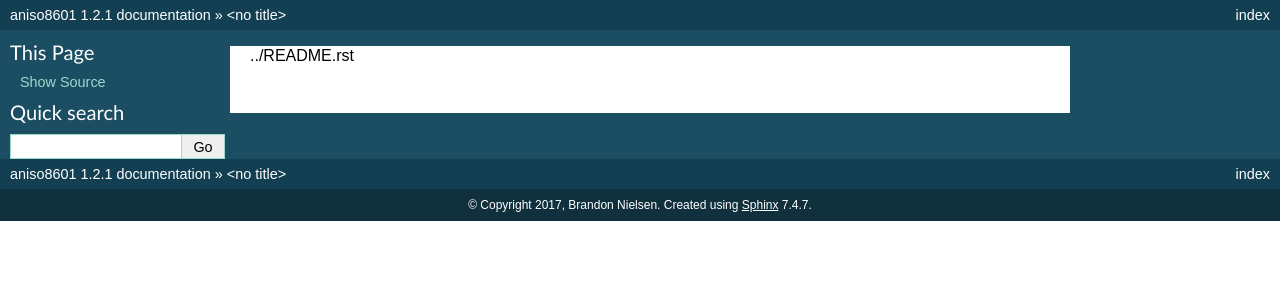
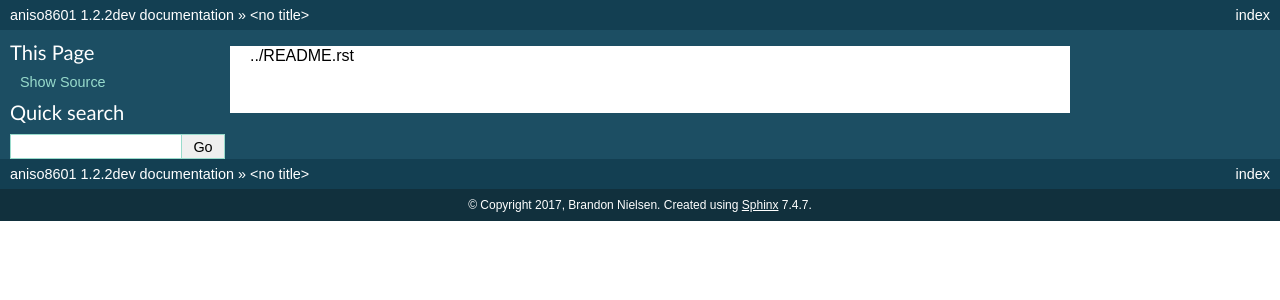
Before and after one commit to sloanlance/aniso8601, a Sphinx documentation site: the page built from docs/index.rst, in a window 1280 px wide. Shown: the top 300 px of the page. Built offline with Sphinx 7.4.7, drawn with Linux system fonts in a browser that asks for light colours.

Commit message:
Start on 1.2.2 dev.

```diff
--- a/docs/conf.py
+++ b/docs/conf.py
@@ -48,9 +48,9 @@ copyright = u'2017, Brandon Nielsen'
 # built documents.
 #
 # The short X.Y version.
-version = '1.2.1'
+version = '1.2.2'
 # The full version, including alpha/beta/rc tags.
-release = '1.2.1'
+release = '1.2.2dev'
 
 # The language for content autogenerated by Sphinx. Refer to documentation
 # for a list of supported languages.
--- a/setup.py
+++ b/setup.py
@@ -9,7 +9,7 @@ readme.close()
 
 setup(
     name='aniso8601',
-    version='1.2.1',
+    version='1.2.2dev',
     description='A library for parsing ISO 8601 strings.',
     long_description=README_TEXT,
     author='Brandon Nielsen',
```
Also changed, not shown: 1 other file.
